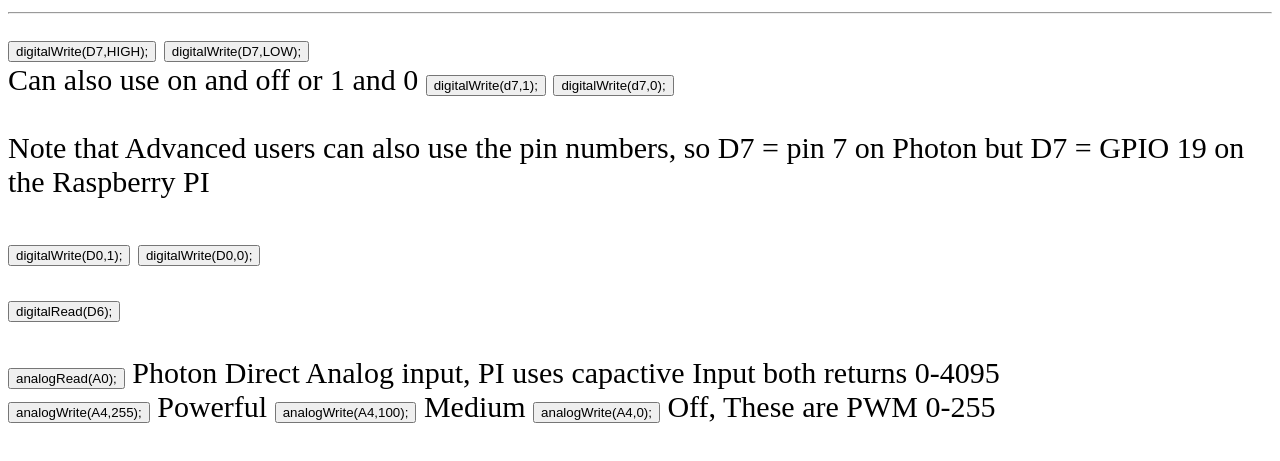
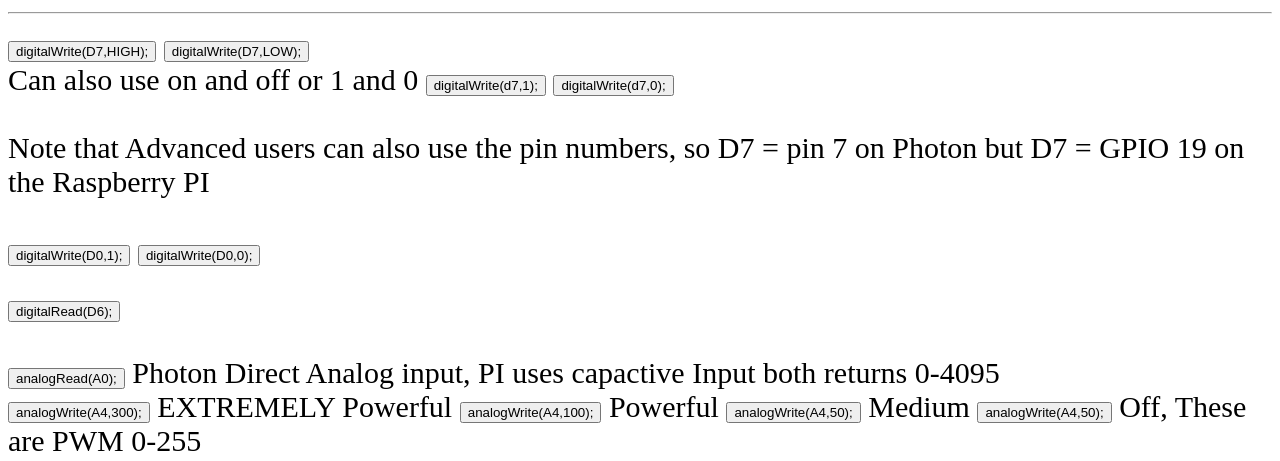
Before and after one commit to ParkGijin-coder/gearbot-robotics, a plain HTML site: page public/mywebapp.html in a window 1280 px wide. Shown: the part 491-952 px from the top of the page. Drawn offline with Linux system fonts and the light colour scheme.

Commit message:
Update mywebapp.html

```diff
--- a/public/mywebapp.html
+++ b/public/mywebapp.html
@@ -243,20 +243,21 @@ Note that Advanced users can also use the pin numbers, so D7 = pin 7 on Photon b
     sendToParticle('analogRead(A0);')
 }">   Photon Direct Analog input, PI uses capactive Input both returns 0-4095<br>
 
-
-
-
-
-<input type="button" value="analogWrite(A4,255);" onClick="{
-    sendToParticle('analogWrite(A4,255);')
-}"> Powerful
+<input type="button" value="analogWrite(A4,300);" onClick="{
+    sendToParticle('analogWrite(A4,300);')
+}"> EXTREMELY Powerful
 
 
 <input type="button" value="analogWrite(A4,100);" onClick="{
     sendToParticle('analogWrite(A4,100);')
+}"> Powerful
+
+
+<input type="button" value="analogWrite(A4,50);" onClick="{
+    sendToParticle('analogWrite(A4,100);')
 }"> Medium
 
-<input type="button" value="analogWrite(A4,0);" onClick="{
+<input type="button" value="analogWrite(A4,50);" onClick="{
     sendToParticle('analogWrite(A4,0);')
 }"> Off,  These are PWM 0-255 <br><br>
 
```
